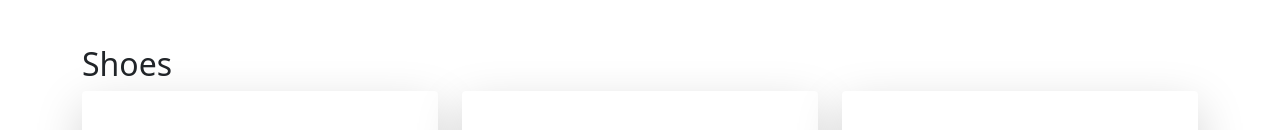
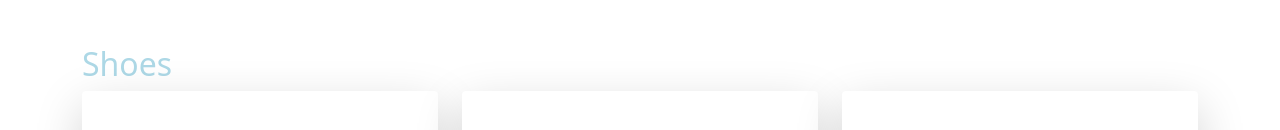
Before and after one commit to Shahriyar-Hosen/panda-commerce, a plain HTML site: page index.html in a window 1280 px wide. Shown: the part 769-899 px from the top of the page. Drawn offline with nearby package versions, Linux system fonts and the light colour scheme.

Commit message:
h2 color

```diff
--- a/index.html
+++ b/index.html
@@ -271,6 +271,7 @@
         <p><small>©2022. Panda Commerce. All rights reserved. Sofia, Bulgaria.</small></p>
     </footer>
 
+    <script src="js/app.js"></script>
     <script
       src="https://cdn.jsdelivr.net/npm/bootstrap@5.1.3/dist/js/bootstrap.bundle.min.js"
       integrity="sha384-ka7Sk0Gln4gmtz2MlQnikT1wXgYsOg+OMhuP+IlRH9sENBO0LRn5q+8nbTov4+1p"
--- /dev/null
+++ b/js/app.js
@@ -0,0 +1,4 @@
+const h2Color = document.getElementsByTagName('h2');
+for (const hheading2 of h2Color) {
+    hheading2.style.color = 'lightblue';
+}
```
